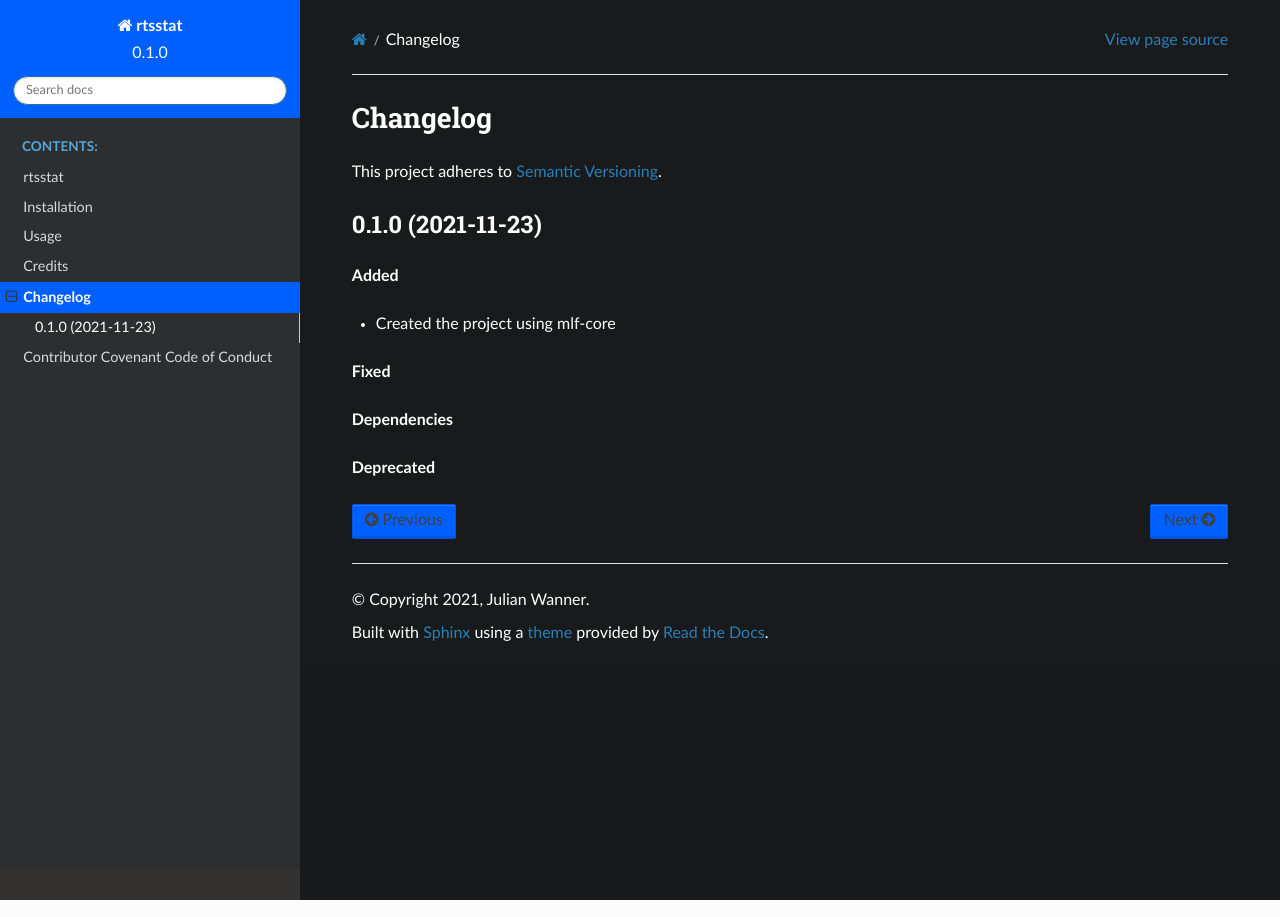
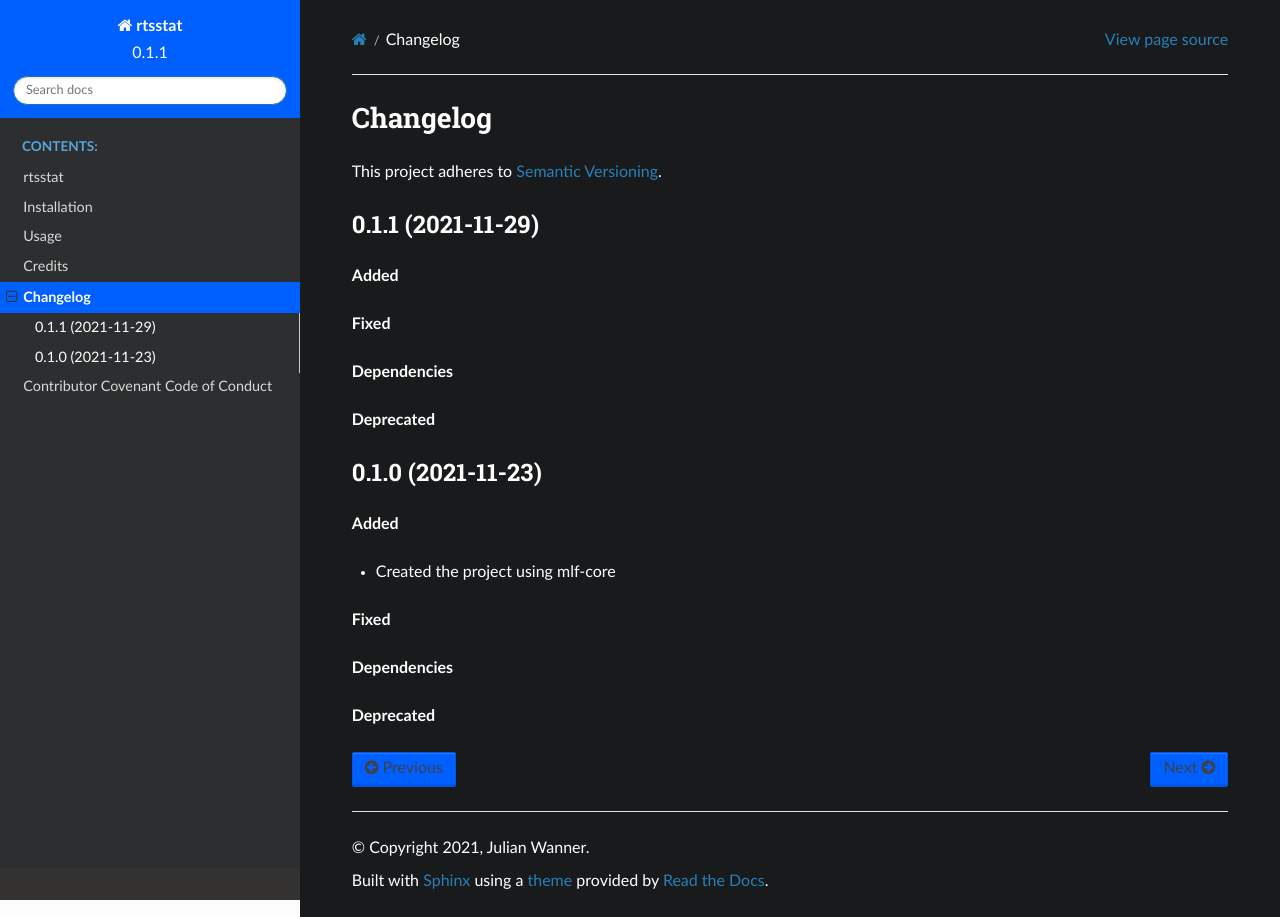
Before and after one commit to Waseju/rtsstat, a Sphinx documentation site: the page built from docs/changelog.rst, in a window 1280 px wide. Built offline with Sphinx 7.4.7 and the Read the Docs theme 2.0.0, drawn with Linux system fonts in a browser that asks for light colours.

Commit message:
Bump version from 0.1.0 to 0.1.1

```diff
--- a/CHANGELOG.rst
+++ b/CHANGELOG.rst
@@ -3,6 +3,18 @@ Changelog
 ==========
 
 This project adheres to `Semantic Versioning <https://semver.org/>`_.
+
+
+0.1.1 (2021-11-29)
+------------------
+
+**Added**
+
+**Fixed**
+
+**Dependencies**
+
+**Deprecated**
 
 
 0.1.0 (2021-11-23)
--- a/docs/conf.py
+++ b/docs/conf.py
@@ -54,9 +54,9 @@ author = "Julian Wanner"
 # the built documents.
 #
 # The short X.Y version.
-version = '0.1.0'
+version = '0.1.1'
 # The full version, including alpha/beta/rc tags.
-release = '0.1.0'
+release = '0.1.1'
 
 # The language for content autogenerated by Sphinx. Refer to documentation
 # for a list of supported languages.
--- a/mlf_core.cfg
+++ b/mlf_core.cfg
@@ -1,5 +1,5 @@
 [bumpversion]
-current_version = 0.1.0
+current_version = 0.1.1
 
 [bumpversion_files_whitelisted]
 setup_file = setup.py
--- a/setup.py
+++ b/setup.py
@@ -74,6 +74,6 @@ setup(
     setup_requires=setup_requirements,
     tests_require=test_requirements,
     url='https://github.com/waseju/rtsstat',
-    version='0.1.0',
+    version='0.1.1',
     zip_safe=False,
 )
```
Also changed, not shown: .mlf_core.yml.
